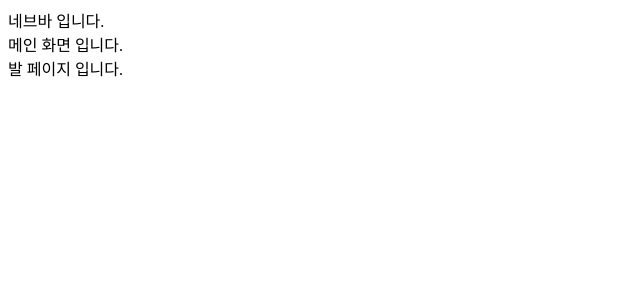
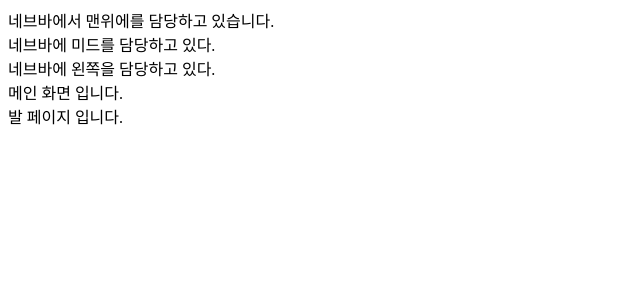
Before and after one commit to KimDwDev/WanderBox, a React (Create React App) app in the folder frontend/react_frontend/main_frontend/: page / in a window 1280 px wide. Shown: the top 300 px of the page, without its empty margins (0-640 px from the left). Built offline with nearby package versions, Linux system fonts and the light colour scheme.

Commit message:
0529_frontend_3

```diff
--- a/frontend/react_frontend/main_frontend/src/pkgs/Navbar/Navbar.js
+++ b/frontend/react_frontend/main_frontend/src/pkgs/Navbar/Navbar.js
@@ -1,11 +1,22 @@
+// css 파일
 import "./assets/css/Navbar.css"
+
+// component 파일
+import { NavbarLeft, NavbarMid, NavbarTop } from "./components"
 
 export const Navbar = () => {
 
   return (
     <div className = "navbar-container">
 
-      네브바 입니다.
+      {/* 네브바에 가장 위쪽 */}
+      <NavbarTop />
+
+      {/* 네브바에 중간 */}
+      <NavbarMid />
+
+      {/* 네브바에 왼쪽 */}
+      <NavbarLeft />
 
     </div>
   )
--- /dev/null
+++ b/frontend/react_frontend/main_frontend/src/pkgs/Navbar/components/NavbarLeft/NavbarLeft.js
@@ -0,0 +1,11 @@
+
+
+export const NavbarLeft = () => {
+  return (
+    <div className = "navbarleft-container">
+
+      네브바에 왼쪽을 담당하고 있다.
+
+    </div>
+  )
+}
--- /dev/null
+++ b/frontend/react_frontend/main_frontend/src/pkgs/Navbar/components/NavbarMid/NavbarMid.js
@@ -0,0 +1,11 @@
+
+
+export const NavbarMid = () => {
+  return (
+    <div className = "navbarmid-container">
+
+      네브바에 미드를 담당하고 있다.
+
+    </div>
+  )
+}
--- /dev/null
+++ b/frontend/react_frontend/main_frontend/src/pkgs/Navbar/components/NavbarTop/NavbarTop.js
@@ -0,0 +1,11 @@
+
+
+export const NavbarTop = () => {
+  return (
+    <div className = "navbartop-container">
+
+      네브바에서 맨위에를 담당하고 있습니다.
+
+    </div>
+  )
+}
--- a/frontend/react_frontend/main_frontend/src/pkgs/Navbar/components/index.js
+++ b/frontend/react_frontend/main_frontend/src/pkgs/Navbar/components/index.js
@@ -0,0 +1,3 @@
+export * from "./NavbarTop/NavbarTop"
+export * from "./NavbarMid/NavbarMid"
+export * from "./NavbarLeft/NavbarLeft"
```
Also changed, not shown: 1 other file (tests, documents, lock files or other folders).
